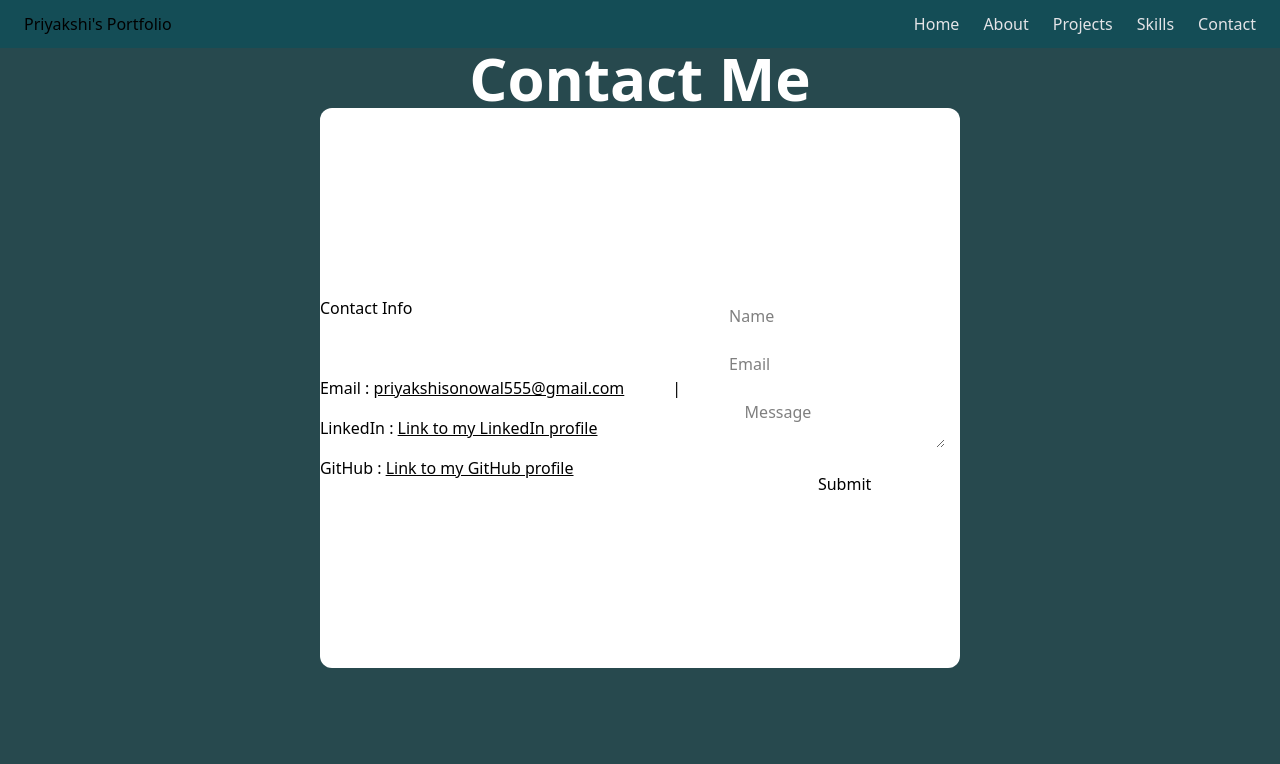
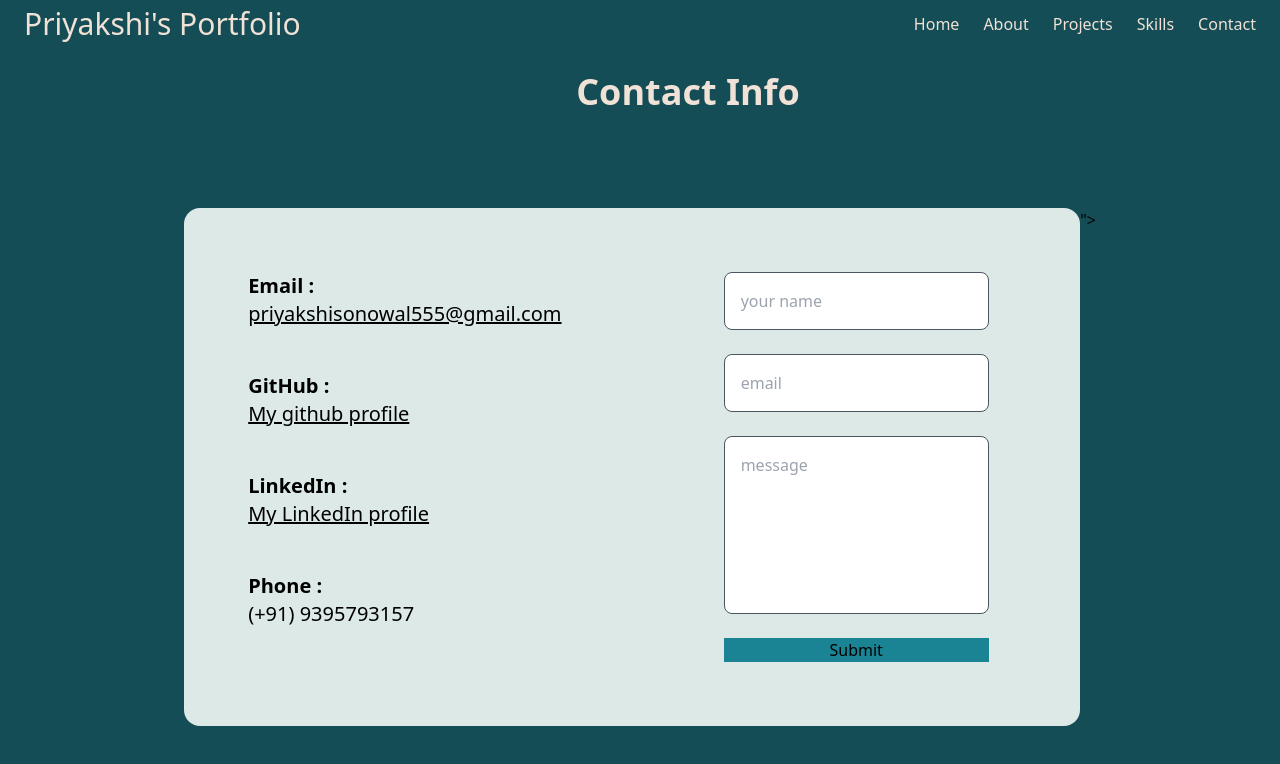
Before and after one commit to priyakshisonowal555/priyakshi-portfolio, a website: page contact.html in a window 1280 px wide. Drawn offline with nearby package versions, Linux system fonts and the light colour scheme.

Commit message:
contact page is done.

```diff
--- a/contact.html
+++ b/contact.html
@@ -1,17 +1,15 @@
 <!DOCTYPE html>
-<html lang="en">
+<html leng="en">
     <head>
         <meta charset="UTF-8">
-    <meta name="viewport" content="width=device-width, initial-scale=1.0">
+        <meta name="viewport" content="width=device-width" initial-scale="1.0">
         <title>Contact</title>
-    <link rel="stylesheet" href="output.css">
-    <!-- <link rel="stylesheet" href="style.css"> -->
-
+        <script src="https://cdn.tailwindcss.com"></script>
     </head>
-<body class="">
-    <nav class="flex items-center justify-between px-6 h-12 bg-[#144d56]">
-        <div class = "font-medium text-3xl text-black ">Priyakshi's Portfolio</div>
-        <div class = "text-zinc-200" >
+    <body class="bg-[#144d56]">
+        <nav class="flex items-center justify-between px-6 h-12">
+            <div class="font-medium text-3xl text-[#f0e2d6]">Priyakshi's Portfolio</div>
+            <div class="text-[#f0e2d6]">
                 <ul class="list-none flex justify-around gap-6">
                     <li><a href="index.html">Home</a></li>
                     <li><a href="about.html">About</a></li>
@@ -21,47 +19,52 @@
                 </ul>
             </div>
         </nav>
+        <br><h1 class="text-[#f0e2d6] text-4xl flex justify-around font-semibold pl-24">Contact Info</h1>
+        <section class="py-24 bg-[#144d56] flex justify-center">
+            <div class="w-[70%] bg-[#DDE9E7] rounded-2xl p-16">
+                <div class="grid grid-cols-2 gap-y-24 gap-x-32">
+                    <div>
+                        <ul class="space-y-4 text-xl">
+                            <li>
+                                <div class="font-semibold">Email : </div><a href="priyakshisonowal555@gmail.com" class="underline">priyakshisonowal555@gmail.com</a>
+                            </li>
+                            <li>
+                                <br><div class="font-semibold">GitHub : </div><a href="https://github.com/priyakshisonowal555" class="underline">My github profile</a>
+                            </li>
+                            <li>
+                                <br><div class="font-semibold">LinkedIn : </div><a href="https://www.linkedin.com/in/priyakshi-sonowal-38902a304/" class="underline">My LinkedIn profile</a>
+                            </li>
+                            <li>
+                                <br><div class="font-semibold">Phone : </div>(+91) 9395793157
+                            </li>
+                        </ul>
+                    </div>
+                    <div class="max-w-3xl mx-auto">
+                        <form class="flex flex-col gap-6">
+                            <!--input-->
+                            <input
+                            type="text"
+                            placeholder="your name"
+                            class="w-full p-4 rounded-lg border border-gray-600 outline-none focus:border-[#0E4D57]">
 
-    <div class="flex flex-col items-center jutify-around min-h-screen bg-[#27494e] min-w-full">
-        <h2 class="text-white text-6xl font-bold">Contact Me</h2>
-        <div class="flex items-center min-h-[70vh] bg-white text-black gap-12 rounded-xl">
-            <div class="flex flex-col gap-4">
-                <div>Contact Info</div>
-                <br><div>Email : <a href="priyakshisonowal555@gmail.com" class="underline">priyakshisonowal555@gmail.com</a></div>
-                <div>LinkedIn : <a href="https://www.linkedin.com/in/priyakshi-sonowal-38902a304/" class="underline">Link to my LinkedIn profile</a></div>
-                <div>GitHub : <a href="https://github.com/priyakshisonowal555" class="underline">Link to my GitHub profile</a></div>
-            </div>
-            <div class="border-t border-gray-950 my-10">|</div>
-            <div>
-                <form>
-                    <div class="w-1/2 flex flex-col items-center">
-                        <br><input
+                            <input
                             type="text"
-                            placeholder="Name"
-                            class="w-50 h-500 bg-[rgb(116,113,113)] rounded-tr-xs px-100 text-lg outline-none"
-                        />
-                    </div>
-                    <div class="w-1/2 flex flex-col items-center">
-                        <br><input
-                            type="email"
-                            placeholder="Email"
-                            class="w-50 h-500 bg-[rgb(116,113,113)] rounded-tr-xs px-100 text-lg outline-none"
+                            placeholder="email"
+                            class="w-full p-4 rounded-lg border border-gray-600 outline-none focus:border-[#0E4D57]">
 
-                        />
-                    </div>
-                    <div class="w-1/2 flex flex-col items-center">
-                        <br><textarea
-                            placeholder="Message"
-                            class="w-50 h-500 bg-[rgb(116,113,113)] rounded-tr-xs px-100 text-lg outline-none"
-                        ></textarea>
-                    </div>
-                    <div class="w-1/2 flex flex-col items-center">
-                        <br><button class="bg-[#11353a] text-[#f0e2d6] px-8 py-3 rounded-xs text-sm cursor-pointer w-max mt-2 font-medium">
-                                Submit
-                            </button>
+                            <textarea
+                            placeholder="message"
+                            rows="6"
+                            class="w-full p-4 rounded-lg border border-gray-600 outline-none resize-none focus:border-[#0E4D57]"></textarea>
+
+                            <!--button-->
+                            <button
+                            type="submit"
+                            class="bg-[#1a8494]" text-white py-7 rounded-xl text-lg font-semibold hover:opacity-70>Submit</button>
                         </form>
                     </div>
+
                 </div>
-    </div>
+            </div>">
+        </section>
     </body>
-</html>
```
Lines whose indentation alone changed are shown as unchanged.
